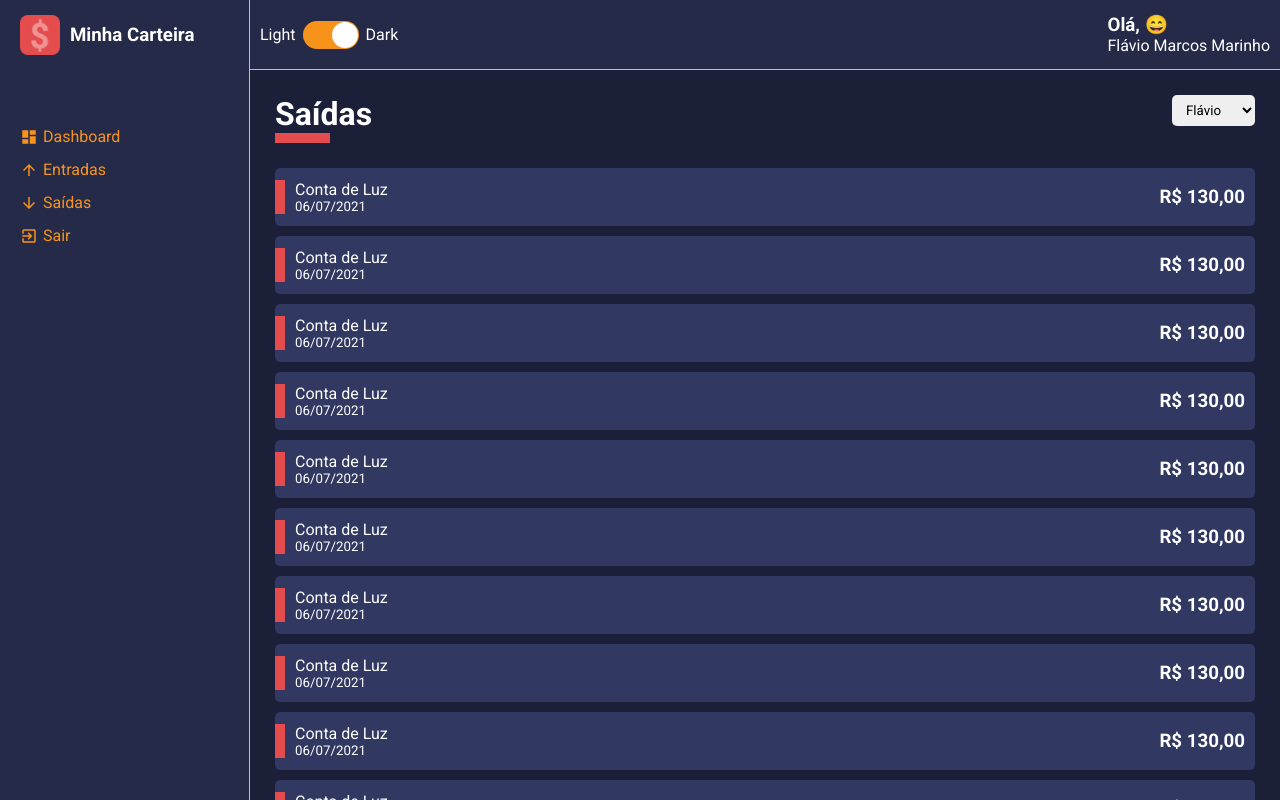
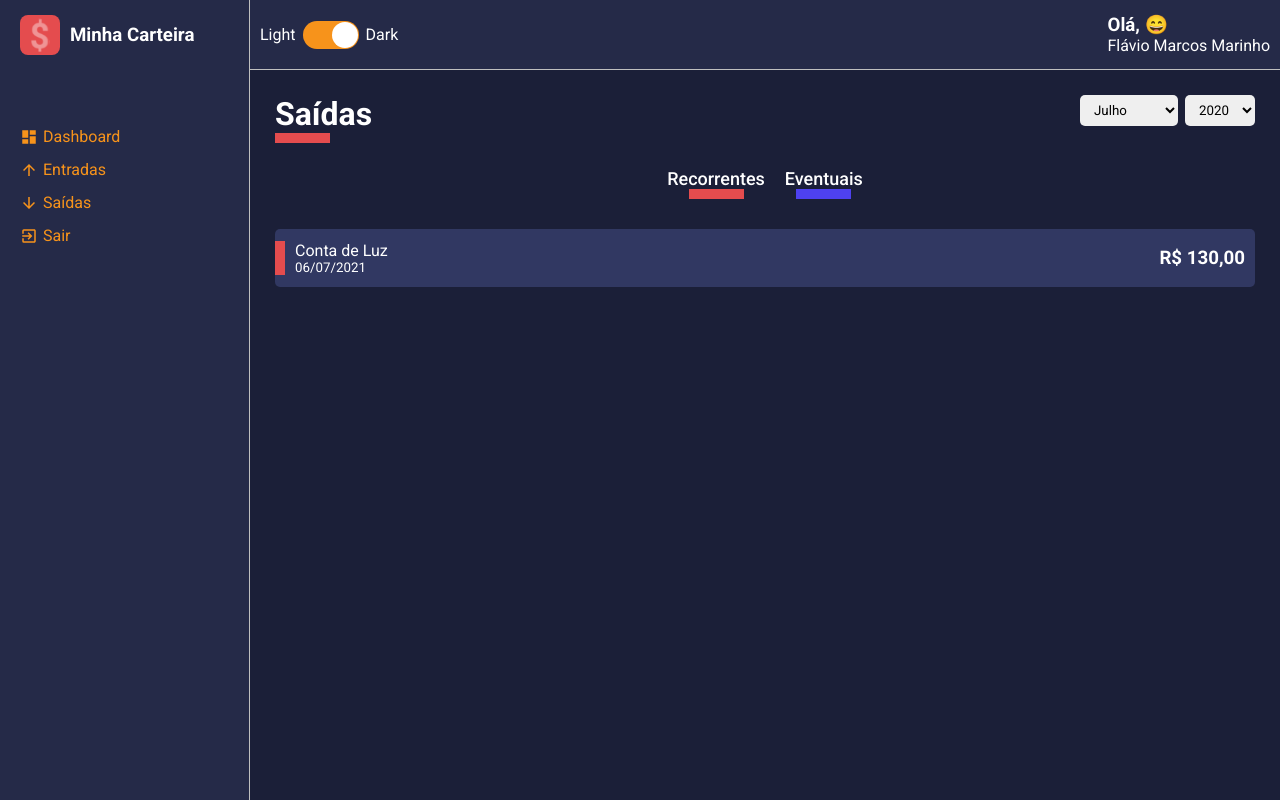
Before and after one commit to flaviomarcosmarinho/Minha-Carteira, a React (Create React App) app: page / in a window 1280 px wide. Built offline with nearby package versions, Linux system fonts and the light colour scheme.

Commit message:
Create List Filters

```diff
--- a/src/components/HistoryFinanceCard/index.tsx
+++ b/src/components/HistoryFinanceCard/index.tsx
@@ -3,7 +3,6 @@ import React from "react";
 import { Container, Tag} from "./styles";
 
 interface IHistoryFinanceCardProps{
-    cardColor: string;
     tagColor: string;
     title: string;
     subtitle: string;
@@ -11,14 +10,13 @@ interface IHistoryFinanceCardProps{
 }
 
 const HistoryFinanceCard: React.FC<IHistoryFinanceCardProps> = ({
-    cardColor,
     tagColor,
     title,
     subtitle,
     amount
 }) => {
     return (
-        <Container color={cardColor}>
+        <Container>
             <Tag color={tagColor} />
             <div>
                 <span>{title}</span>
--- a/src/components/HistoryFinanceCard/styles.ts
+++ b/src/components/HistoryFinanceCard/styles.ts
@@ -1,15 +1,11 @@
 import styled from "styled-components";
-
-interface IContainerProps{
-    color: string;
-}
 
 interface ITagProps{
     color: string;
 }
 
-export const Container = styled.li<IContainerProps> `
-    background-color: ${props => props.color};
+export const Container = styled.li `
+    background-color: ${props => props.theme.colors.tertiary};
 
     list-style: none;
     border-radius: 5px;
--- a/src/pages/List/index.tsx
+++ b/src/pages/List/index.tsx
@@ -4,142 +4,45 @@ import ContentHeader from "../../components/ContentHeader";
 import SelectInput from "../../components/SelectInput";
 import HistoryFinanceCard from "../../components/HistoryFinanceCard";
 
-import { Container, Content } from './styles'
+import { Container, Content, Filters } from './styles'
 
 const List: React.FC = () => {
-    const options = [
-        {value: 'Flávio', label: 'Flávio'},
-        {value: 'Natália', label: 'Natália'},
-        {value: 'Stela', label: 'Stela'},
+    const months = [
+        {value: 7, label: 'Julho'},
+        {value: 8, label: 'Agosto'},
+        {value: 9, label: 'Setembro'},
+    ];
+
+    const years = [
+        {value: 2020, label: 2020},
+        {value: 2019, label: 2019},
+        {value: 2018, label: 2018},
     ];
 
     return (
        <Container>
            <ContentHeader title="Saídas" lineColor="#E44C4E">
-                <SelectInput options={options}/>
+                <SelectInput options={months}/>
+                <SelectInput options={years}/>
             </ContentHeader>
+
+            <Filters>
+                <button type="button" className="tag-filter tag-filter-recurrent">
+                    Recorrentes
+                </button>
+
+                <button type="button" className="tag-filter  tag-filter-eventual">
+                    Eventuais
+                </button>
+            </Filters>
 
             <Content>
                 <HistoryFinanceCard
-                    cardColor="#313862"
                     tagColor="#E44C4E"
                     title="Conta de Luz"
                     subtitle="06/07/2021"
                     amount="R$ 130,00"
                 />
-
-                <HistoryFinanceCard
-                    cardColor="#313862"
-                    tagColor="#E44C4E"
-                    title="Conta de Luz"
-                    subtitle="06/07/2021"
-                    amount="R$ 130,00"
-                />
-
-                <HistoryFinanceCard
-                    cardColor="#313862"
-                    tagColor="#E44C4E"
-                    title="Conta de Luz"
-                    subtitle="06/07/2021"
-                    amount="R$ 130,00"
-                />
-
-                <HistoryFinanceCard
-                    cardColor="#313862"
-                    tagColor="#E44C4E"
-                    title="Conta de Luz"
-                    subtitle="06/07/2021"
-                    amount="R$ 130,00"
-                />
-
-                <HistoryFinanceCard
-                    cardColor="#313862"
-                    tagColor="#E44C4E"
-                    title="Conta de Luz"
-                    subtitle="06/07/2021"
-                    amount="R$ 130,00"
-                />
-
-                <HistoryFinanceCard
-                    cardColor="#313862"
-                    tagColor="#E44C4E"
-                    title="Conta de Luz"
-                    subtitle="06/07/2021"
-                    amount="R$ 130,00"
-                />
-
-                <HistoryFinanceCard
-                    cardColor="#313862"
-                    tagColor="#E44C4E"
-                    title="Conta de Luz"
-                    subtitle="06/07/2021"
-                    amount="R$ 130,00"
-                />
-
-                <HistoryFinanceCard
-                    cardColor="#313862"
-                    tagColor="#E44C4E"
-                    title="Conta de Luz"
-                    subtitle="06/07/2021"
-                    amount="R$ 130,00"
-                />
-
-                <HistoryFinanceCard
-                    cardColor="#313862"
-                    tagColor="#E44C4E"
-                    title="Conta de Luz"
-                    subtitle="06/07/2021"
-                    amount="R$ 130,00"
-                />
-
-                <HistoryFinanceCard
-                    cardColor="#313862"
-                    tagColor="#E44C4E"
-                    title="Conta de Luz"
-                    subtitle="06/07/2021"
-                    amount="R$ 130,00"
-                />
-
-                <HistoryFinanceCard
-                    cardColor="#313862"
-                    tagColor="#E44C4E"
-                    title="Conta de Luz"
-                    subtitle="06/07/2021"
-                    amount="R$ 130,00"
-                />
-
-                <HistoryFinanceCard
-                    cardColor="#313862"
-                    tagColor="#E44C4E"
-                    title="Conta de Luz"
-                    subtitle="06/07/2021"
-                    amount="R$ 130,00"
-                />
-
-                <HistoryFinanceCard
-                    cardColor="#313862"
-                    tagColor="#E44C4E"
-                    title="Conta de Luz"
-                    subtitle="06/07/2021"
-                    amount="R$ 130,00"
-                />
-
-                <HistoryFinanceCard
-                    cardColor="#313862"
-                    tagColor="#E44C4E"
-                    title="Conta de Luz"
-                    subtitle="06/07/2021"
-                    amount="R$ 130,00"
-                />
-
-                <HistoryFinanceCard
-                    cardColor="#313862"
-                    tagColor="#E44C4E"
-                    title="Conta de Luz"
-                    subtitle="06/07/2021"
-                    amount="R$ 130,00"
-                />
-
             </Content>
        </Container>
     );
--- a/src/pages/List/styles.ts
+++ b/src/pages/List/styles.ts
@@ -3,3 +3,40 @@ import styled from "styled-components";
 export const Container = styled.div ``;
 
 export const Content = styled.div ``;
+
+export const Filters = styled.div `
+    width: 100%;
+    display: flex;
+    justify-content: center;
+    margin-bottom: 30px;
+
+    .tag-filter {
+        font-size: 18px;
+        font-weight: 500;
+        background: none;
+        color: ${props => props.theme.colors.white};
+
+        margin: 0 10px;
+        transition: opacity .3s;
+
+        :hover {
+            opacity: .7;
+        }
+    }
+
+    .tag-filter-recurrent::after { /* Criação da barra embaixo dos filtros */
+            content: '';
+            display: block;
+            width: 55px;
+            margin: 0 auto;
+            border-bottom: 10px solid ${props => props.theme.colors.warning};
+    }
+
+    .tag-filter-eventual::after { /* Criação da barra embaixo dos filtros */
+            content: '';
+            display: block;
+            width: 55px;
+            margin: 0 auto;
+            border-bottom: 10px solid ${props => props.theme.colors.success};
+    }
+`;
```
